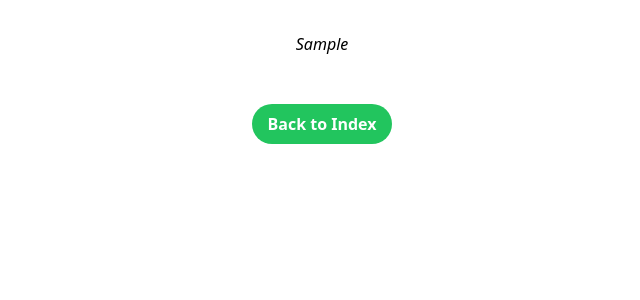
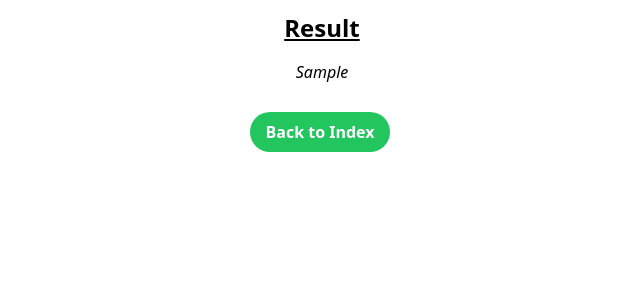
Before and after one commit to RyanNgCT/SecureQRParse, a Flask app: template App/FrontEnd/templates/response.html in a window 1280 px wide. Shown: the top 300 px of the page, without its empty margins (318-958 px from the left). Run offline with Flask 3, Linux system fonts and the light colour scheme; the template is opened without the code that fills it: most values are stand-ins (such as "Sample title", 1, 10 or a date in 2020).

Commit message:
even more css

```diff
--- a/App/FrontEnd/static/css/main.css
+++ b/App/FrontEnd/static/css/main.css
@@ -534,6 +534,22 @@ video {
   --tw-backdrop-sepia:  ;
 }
 
+.m-auto {
+  margin: auto;
+}
+
+.ml-1 {
+  margin-left: 0.25rem;
+}
+
+.mr-1 {
+  margin-right: 0.25rem;
+}
+
+.mt-2 {
+  margin-top: 0.5rem;
+}
+
 .mt-4 {
   margin-top: 1rem;
 }
@@ -579,23 +595,46 @@ video {
   padding-bottom: 0.5rem;
 }
 
+.py-3 {
+  padding-top: 0.75rem;
+  padding-bottom: 0.75rem;
+}
+
 .py-4 {
   padding-top: 1rem;
   padding-bottom: 1rem;
 }
 
-.py-8 {
-  padding-top: 2rem;
-  padding-bottom: 2rem;
+.py-6 {
+  padding-top: 1.5rem;
+  padding-bottom: 1.5rem;
+}
+
+.pb-1 {
+  padding-bottom: 0.25rem;
 }
 
 .pb-2 {
   padding-bottom: 0.5rem;
 }
 
+.text-center {
+  text-align: center;
+}
+
+.text-2xl {
+  font-size: 1.5rem;
+  line-height: 2rem;
+}
+
 .text-3xl {
   font-size: 1.875rem;
   line-height: 2.25rem;
+}
+
+.text-lg {
+  font-size: 1.125rem;
+  line-height: 1.75rem;
 }
 
 .font-bold {
@@ -604,6 +643,11 @@ video {
 
 .italic {
   font-style: italic;
+}
+
+.text-red-500 {
+  --tw-text-opacity: 1;
+  color: rgb(239 68 68 / var(--tw-text-opacity));
 }
 
 .text-white {
--- a/App/FrontEnd/templates/404.html
+++ b/App/FrontEnd/templates/404.html
@@ -7,12 +7,12 @@
         <link rel="stylesheet" type="text/css" href="/static/css/main.css">
     </head>
     <body>
-        <div class="flex justify-center py-8 px-4">
-            <div class="font-bold">
+        <div class="flex justify-center py-4 px-4">
+            <div class="font-bold text-lg text-red-500">
                 404 - Url not found!
             </div>
         </div>
-        <div class="flex justify-center py-4 px-4">
+        <div class="flex justify-center">
             <div>
                 <button class="bg-green-500 hover:bg-green-700 text-white font-bold py-2 px-4 rounded-full"><a href="{{ url_for('upload_form') }}">Back to Index</a></button>
             </div>
--- a/App/FrontEnd/templates/index.html
+++ b/App/FrontEnd/templates/index.html
@@ -7,7 +7,7 @@
         <link rel="stylesheet" type="text/css" href="/static/css/main.css">
     </head>
     <body>
-        <div class="flex justify-center py-8 px-4">
+        <div class="flex justify-center py-6 px-4">
             <div>
                 <h1 class="text-3xl font-bold underline pb-2">Upload a QR Code to Scan:</h1>
                 <p class="italic">Allowed file types: png, jpg, jpeg, gif</p>
--- a/App/FrontEnd/templates/response.html
+++ b/App/FrontEnd/templates/response.html
@@ -7,17 +7,18 @@
         <link rel="stylesheet" type="text/css" href="/static/css/main.css">
     </head>
     <body>
-        <div class="flex justify-center py-8 px-4">
-            <div class="italic">
+        <h1 class="flex justify-center py-3 px-4 text-2xl font-bold underline pb-1">Result</h1>
+        <div class="flex justify-center py-3 px-4">
+            <div class="italic text-center">
                 {{ displayStr }}
             </div>
         </div>
-        <div class="flex justify-center py-4 px-4">
-            <div>
-                <button class="bg-green-500 hover:bg-green-700 text-white font-bold py-2 px-4 rounded-full"><a href="{{ url_for('upload_form') }}">Back to Index</a></button>
+        <div class="flex justify-center py-2 px-4">
+            <div class="flex justify-center">
+                <button class="bg-green-500 hover:bg-green-700 text-white font-bold py-2 px-4 rounded-full mt-2 m-auto mr-1"><a href="{{ url_for('upload_form') }}">Back to Index</a></button>
                 <!-- need to only display if url valid -->
                 {% if condition %}
-                    <button class="bg-red-500 hover:bg-red-700 text-white font-bold py-2 px-4 rounded-full"><a href="{{ rawUri }}">Open Link in New Tab</a></button>
+                    <button class="bg-red-500 hover:bg-red-700 text-white font-bold py-2 px-4 rounded-full mt-2 m-auto ml-1"><a href="{{ rawUri }}">Open Link in New Tab</a></button>
                 {% endif %}
             </div>
         </div>
```
